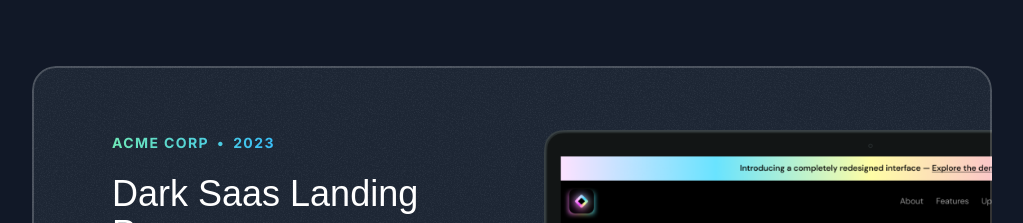
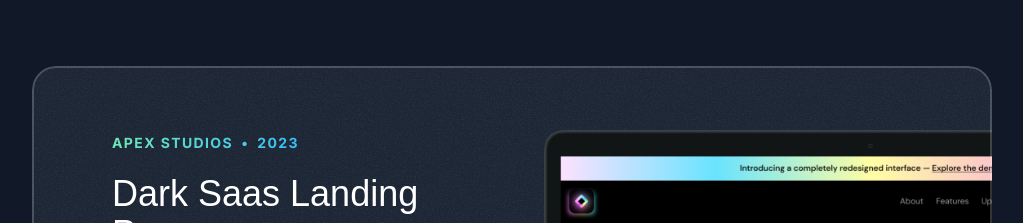
Before and after one commit to AliHaggag11/portfolio-v3, a Next.js app: page / in a window 1280 px wide. Shown: the part 1100-1323 px from the top of the page, without its empty margins (128-1151 px from the left). Built offline with nearby package versions, Linux system fonts and the light colour scheme; a web font is replaced by a local one.

Commit message:
name fix

```diff
--- a/src/sections/Projects.tsx
+++ b/src/sections/Projects.tsx
@@ -10,7 +10,7 @@ import ArrowUpRight from "@/assets/icons/arrow-up-right.svg";
 
 const portfolioProjects = [
   {
-    company: "Acme Corp",
+    company: "Apex Studios",
     year: "2023",
     title: "Dark Saas Landing Page",
     results: [
```
